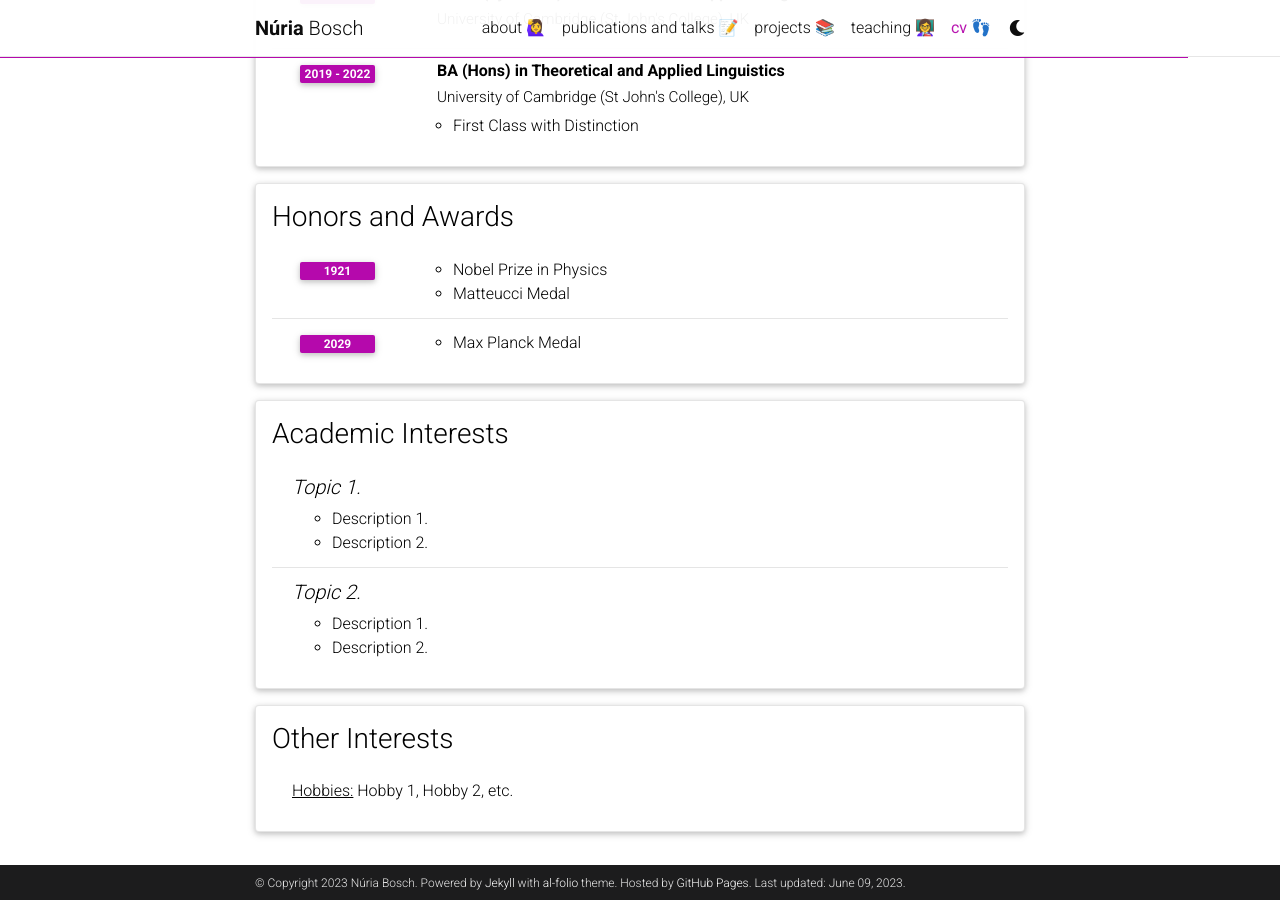
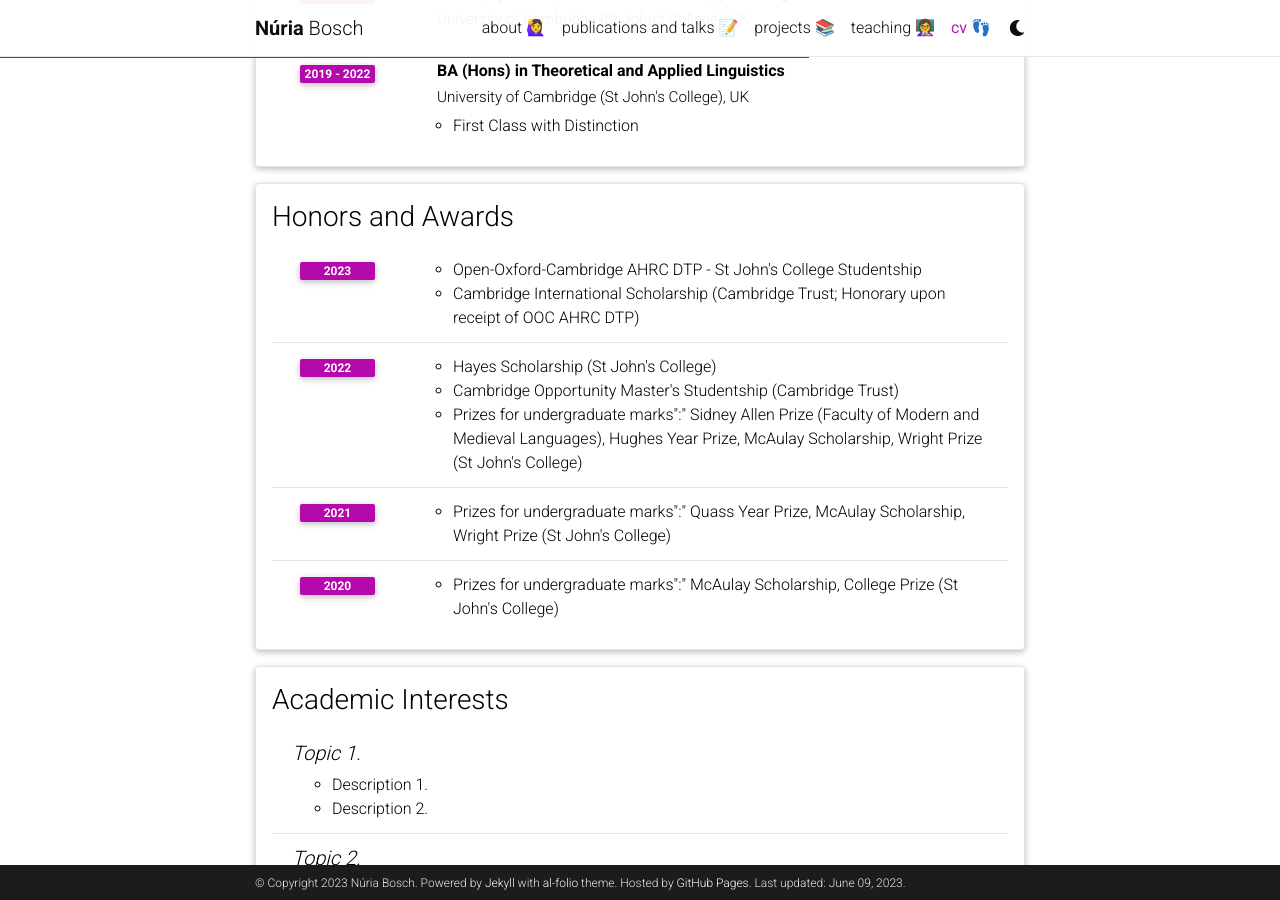
Before and after one commit to nuria-bosch/nuria-bosch.github.io, a Jekyll site: the page built from _pages/cv.md, in a window 1280 px wide and 900 px high, scrolled down 528 px. Built offline with Jekyll 4.4.1, drawn with Linux system fonts in a browser that asks for light colours; comment, search, counter and statistics services are not loaded; a style sheet for code colours, icons or effects is not loaded.

Commit message:
Update cv.yml

```diff
--- a/_data/cv.yml
+++ b/_data/cv.yml
@@ -22,13 +22,21 @@
 - title: Honors and Awards
   type: time_table
   contents:
-    - year: 1921
+    - year: 2023
       items:
-        - Nobel Prize in Physics
-        - Matteucci Medal
-    - year: 2029
+        - Open-Oxford-Cambridge AHRC DTP - St John's College Studentship
+        - Cambridge International Scholarship (Cambridge Trust; Honorary upon receipt of OOC AHRC DTP)
+    - year: 2022
       items:
-        - Max Planck Medal
+        - Hayes Scholarship (St John's College)
+        - Cambridge Opportunity Master's Studentship (Cambridge Trust)
+        - Prizes for undergraduate marks":" Sidney Allen Prize (Faculty of Modern and Medieval Languages), Hughes Year Prize, McAulay Scholarship, Wright Prize (St John's College)
+    - year: 2021
+      items:
+        - Prizes for undergraduate marks":" Quass Year Prize, McAulay Scholarship, Wright Prize (St John's College)
+    - year: 2020
+      items:
+        - Prizes for undergraduate marks":" McAulay Scholarship, College Prize (St John's College)
 
 - title: Academic Interests
   type: nested_list
```
